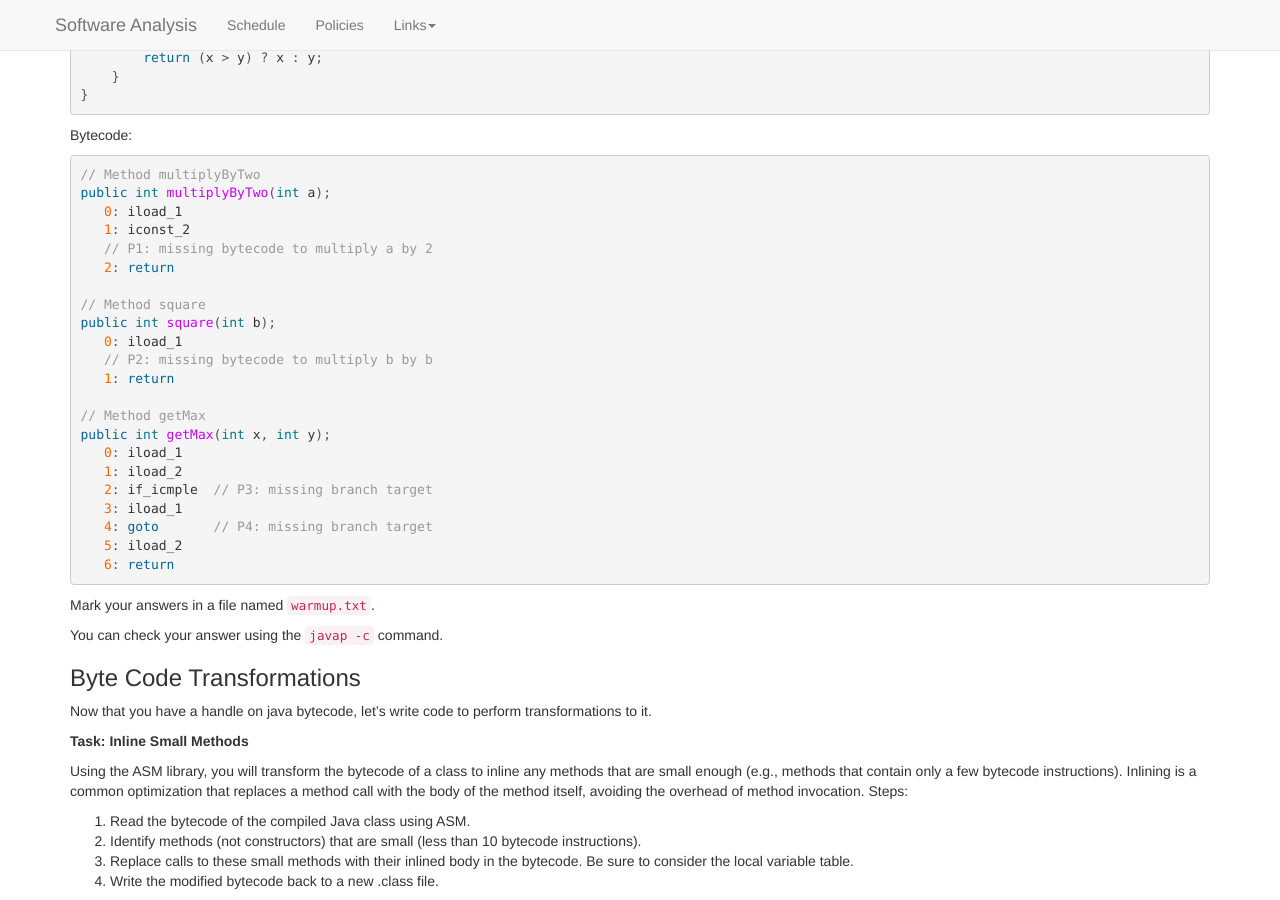
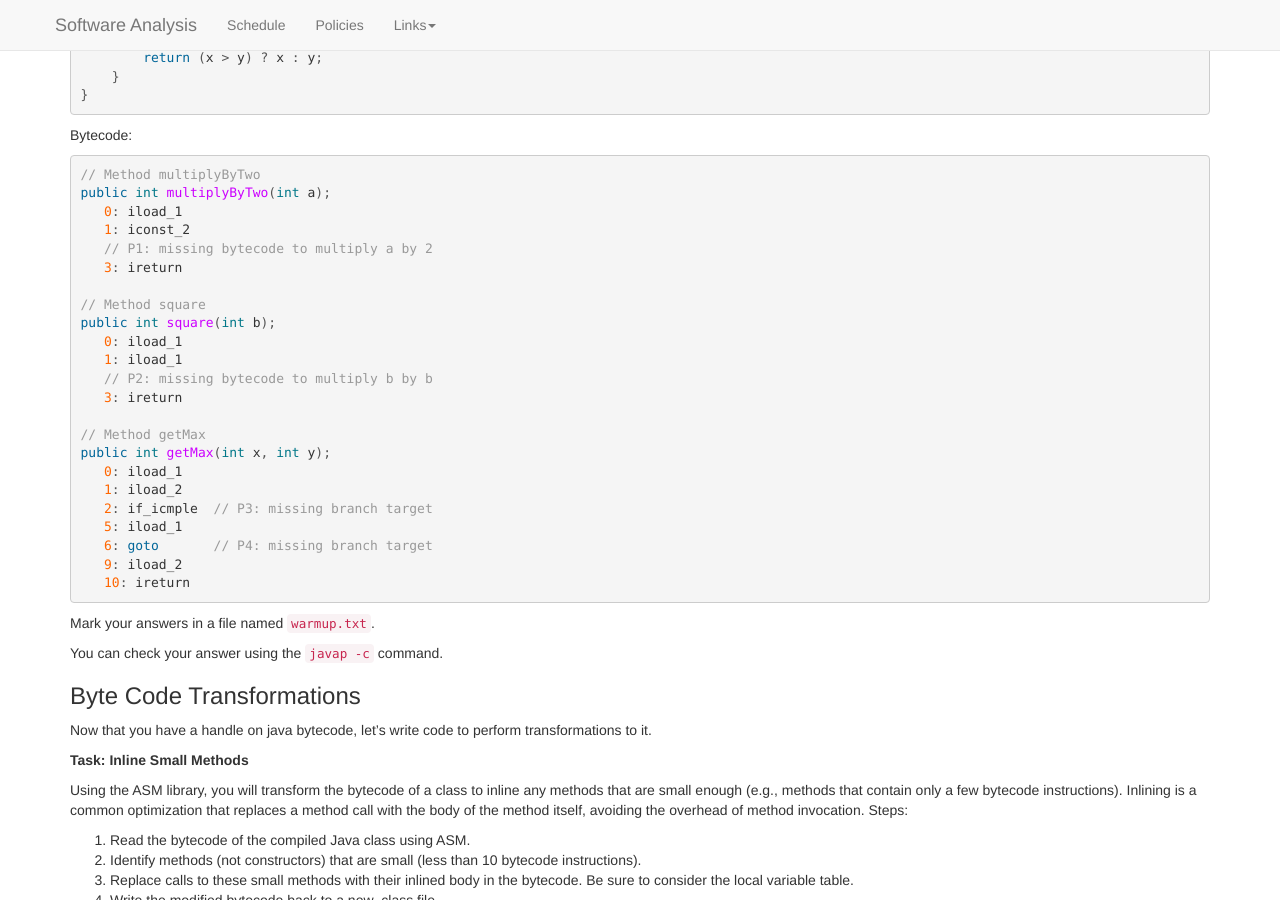
Before and after one commit to bmc-cs-software-analysis/383, a Jekyll site: the page built from hws/HW01.md, in a window 1280 px wide and 900 px high, scrolled down 864 px. Built offline with Jekyll 4.4.1, drawn with Linux system fonts in a browser that asks for light colours; nearby versions of some CDN libraries.

Commit message:
Update HW01.md

````diff
--- a/hws/HW01.md
+++ b/hws/HW01.md
@@ -106,23 +106,24 @@ public int multiplyByTwo(int a);
    0: iload_1
    1: iconst_2
    // P1: missing bytecode to multiply a by 2
-   2: return
+   3: ireturn
 
 // Method square
 public int square(int b);
    0: iload_1
+   1: iload_1
    // P2: missing bytecode to multiply b by b
-   1: return
+   3: ireturn
 
 // Method getMax
 public int getMax(int x, int y);
    0: iload_1
    1: iload_2
    2: if_icmple  // P3: missing branch target
-   3: iload_1
-   4: goto       // P4: missing branch target
-   5: iload_2
-   6: return
+   5: iload_1
+   6: goto       // P4: missing branch target
+   9: iload_2
+   10: ireturn
 ```
 
 Mark your answers in a file named `warmup.txt`.
````
